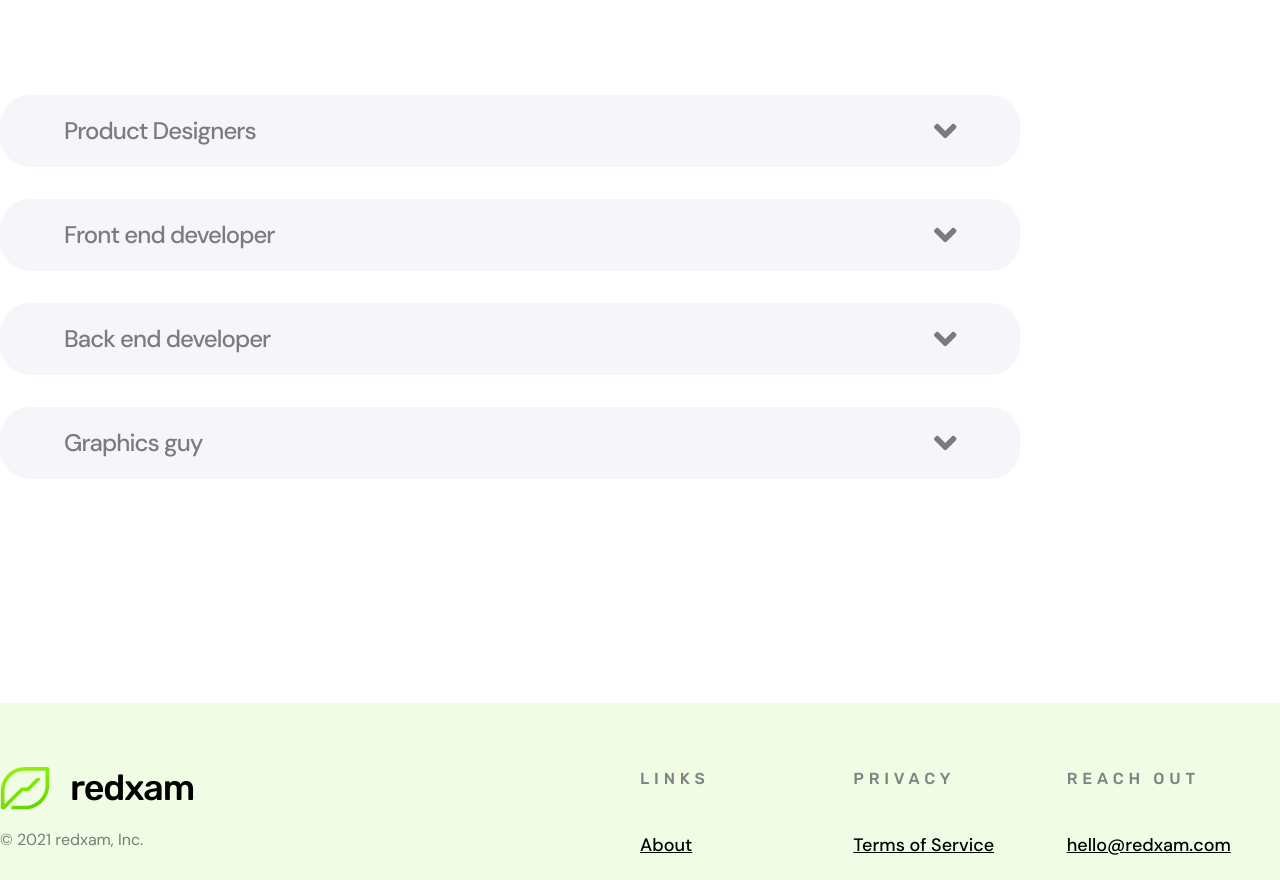
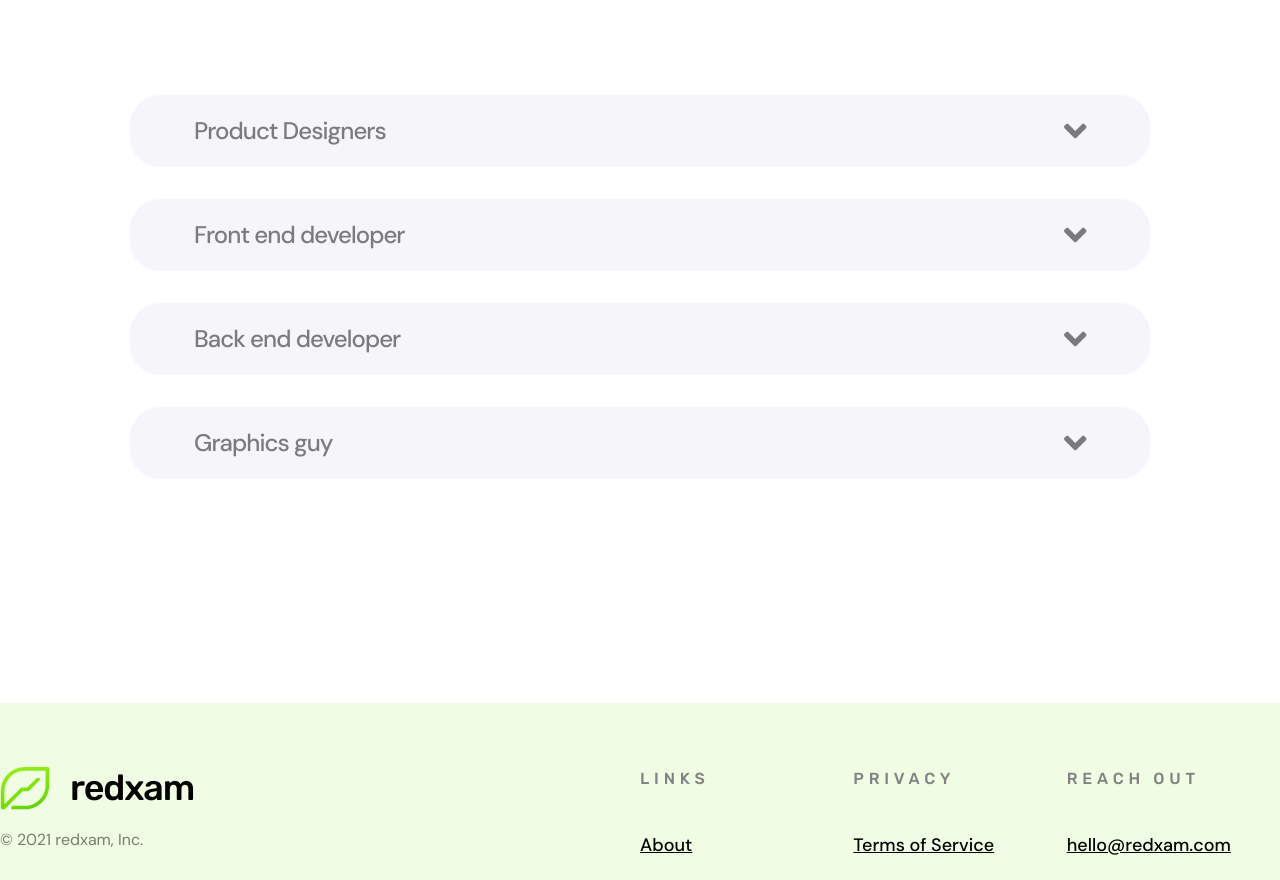
Before and after one commit to AdeWang0629/Next_Redxam_App, a Next.js app in the folder packages/frontend/: page /careers in a window 1280 px wide. Shown: the part 3245-4125 px from the top of the page. Built offline with nearby package versions, Linux system fonts and the light colour scheme.

Commit message:
center jobs in careers page

```diff
--- a/packages/frontend/src/pages/careers.tsx
+++ b/packages/frontend/src/pages/careers.tsx
@@ -207,7 +207,7 @@
           Job openings at redxam
         </h2>
 
-        <div className="flex flex-col w-full">
+        <div className="flex flex-col items-center w-full">
           {openJobs.map((job, idx) => (
             <div
               className="flex flex-col w-full md:w-[63.75rem] py-4 px-4 md:px-16 bg-[#F6F6FA] rounded-[30px] mb-8 transition-all duration-500"
```
